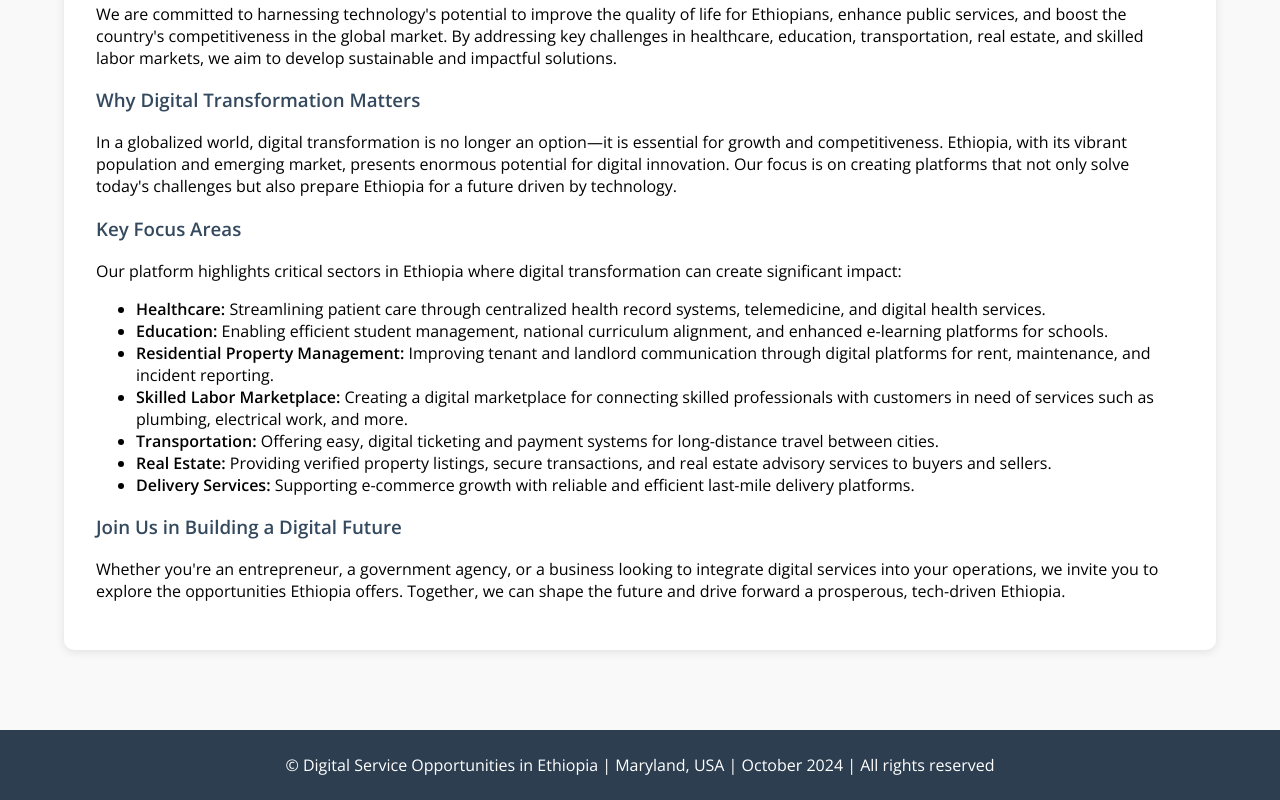
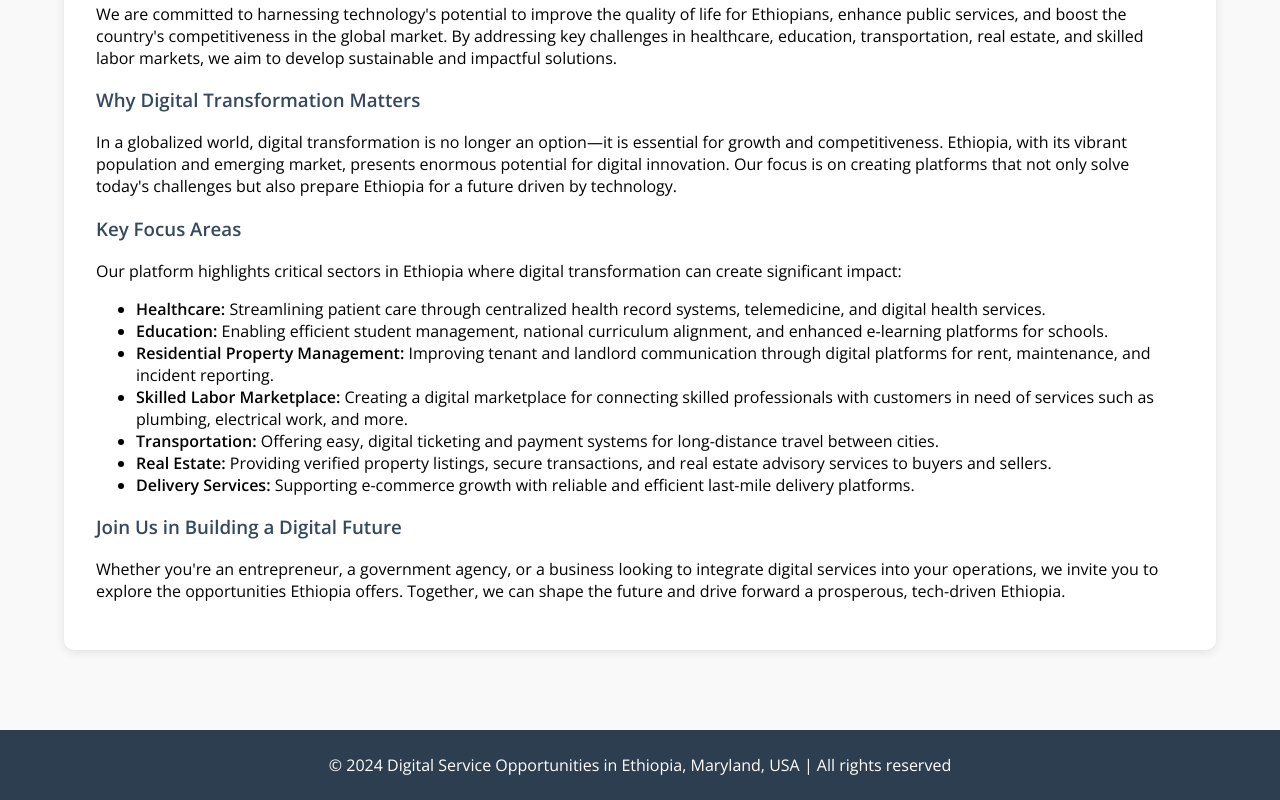
Before and after one commit to shuayib/digital-service, a plain HTML site: page index.html in a window 1280 px wide. Shown: the part 499-1299 px from the top of the page. Drawn offline with nearby package versions, Linux system fonts and the light colour scheme.

Commit message:
Digital Services

```diff
--- a/index.html
+++ b/index.html
@@ -180,7 +180,7 @@
     </div>
 
     <footer>
-        <p>&copy; Digital Service Opportunities in Ethiopia | Maryland, USA | October 2024 | All rights reserved</p>
+        <p>&copy; 2024 Digital Service Opportunities in Ethiopia, Maryland, USA | All rights reserved</p>
     </footer>
 
     <script>
```
